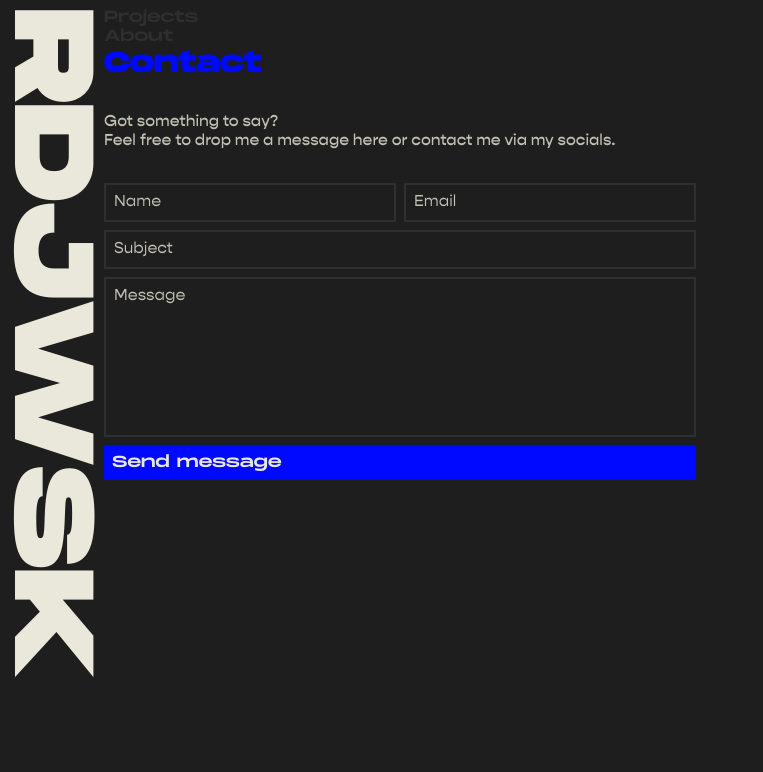
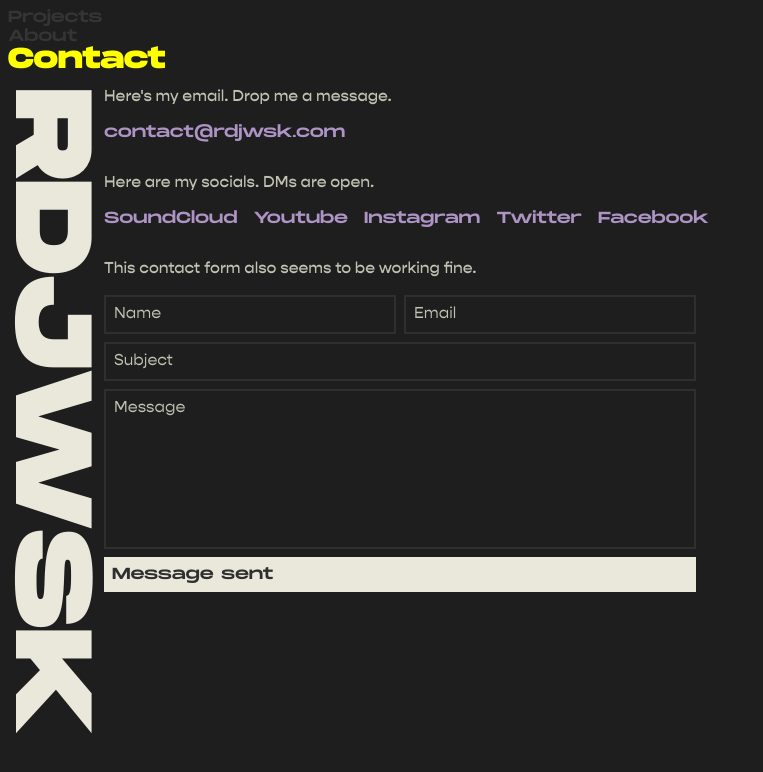
Before and after one commit to blksnk/rdjwsk-portfolio, a React (Create React App) app: page /contact in a window 1280 px wide. Shown: the top 772 px of the page, without its empty margins (0-763 px from the left). Built offline with nearby package versions, Linux system fonts and the light colour scheme.

Commit message:
:construction: some architectural changes, wip

```diff
--- a/src/App.js
+++ b/src/App.js
@@ -1,19 +1,25 @@
 import React from 'react'
-import { Switch, Route } from 'react-router-dom'
+import { Switch, Route, withRouter } from 'react-router-dom'
 
 import SideNav from './components/SideNav.js'
 
 import Projects from './views/Projects.js'
 import About from './views/About.js'
 import Contact from './views/Contact.js'
+import { TopNav } from './components/Nav.js'
 
-function App() {
-  return (
-    <main className="App">
-      <SideNav/>
-      <Router/>
-    </main>
-  );
+
+const App = ({ history }) => (
+  <main className="App">
+    <SideNav/>
+    <Router/>
+    <TopNavWrapper history={history}/>
+  </main>
+)
+
+const TopNavWrapper = ({ history }) => {
+  const current = history.location.pathname.split('/')[1]
+  return <TopNav current={current}/>
 }
 
 const Router = () => (
@@ -32,4 +38,4 @@ const HomeRedirect = ({ history }) => {
   return null
 }
 
-export default App
+export default withRouter(App)
--- a/src/components/SideNav.js
+++ b/src/components/SideNav.js
@@ -1,8 +1,6 @@
 import React from 'react'
-import { NavLink } from 'react-router-dom'
 import ChangeColor from './ChangeColor.js'
 import g from './global.module.css'
-
 
 const SideNav = () => {
   const [ easter, setEaster ] = React.useState(0)
@@ -26,4 +24,6 @@ const Title = ({ setEaster, easter }) => {
   </h1>
 )}
 
+
+
 export default SideNav
--- a/src/components/global.module.css
+++ b/src/components/global.module.css
@@ -1,16 +1,20 @@
 .sideNav {
+  grid-column: 1 / 2;
+  grid-row: 2 / 3;
   height: 100%;
-  grid-column: 1 / 2;
-  padding-right: 1rem;
+  min-width: inherit;
 }
 
 .topNavWrapper {
+  grid-column: 1 / 4;
+  grid-row: 1 / 2;
   display: flex;
+  height: 5rem;
   flex-direction: column;
   justify-content: flex-start;
   align-items: flex-start;
-  flex-wrap: wrap;
-  margin-bottom: 2rem;
+  background-image: linear-gradient(to bottom, var(--dark-grey), transparent);
+  z-index: 10;
 }
 
 .topNavWrapper > * {
@@ -21,16 +25,26 @@
   color: var(--primary);
 }
 
+.topNavWrapper > .pageTitle:hover {
+  /* letter-spacing: .3rem; */
+}
+
+.topNavWrapper > .navLink:hover {
+  letter-spacing: .2rem;
+}
+
 .title {
   font-family: 'Monument';
   font-weight: bold;
-  font-size: 14vh;
+  font-size: 13.5vh;
+  color: var(--off-white);
   text-decoration: none;
-  color: var(--off-white);
+  text-align: left;
+  vertical-align: top;
   text-orientation: mixed;
   writing-mode: vertical-lr;
   line-height: 10vh;
-
+  transition-duration: .3s;
 }
 
 .titleLetter {
@@ -39,6 +53,9 @@
 
 .titleLetter:hover {
   color: var(--primary);
+  animation-name: spincursor;
+  animation-duration: .5s;
+  animation-iteration-count: infinite;
 }
 
 .nav {
@@ -55,10 +72,10 @@
 .navLink {
   font-family: 'Monument';
   font-weight: normal;
-  color: var(--grey);
+  color: var(--medium-grey);
   text-decoration: none;
   font-size: 1rem;
-  transition: .3s color;
+  transition-duration: .6s;
   display: inline-block;
 }
 
@@ -71,6 +88,7 @@
   font-family: 'Monument';
   font-weight: bold;
   font-size: 1.8rem;
+  line-height: 1.8rem;
   transition-duration: .6s;
 }
 
@@ -80,18 +98,15 @@
   font-size: 1rem;
 }
 
-.pageTitle:hover {
-  letter-spacing: .3rem;
-}
-
 .pickerWrapper {
   position: fixed;
   bottom: .5rem;
-  right: .5rem;
+  right: 1rem;
   display: flex;
   flex-direction: column;
   justify-content: flex-end;
   align-items: flex-end;
+  z-index: 5;
 }
 
 .showPicker {
@@ -111,3 +126,42 @@
 .showPicker:hover {
   color: var(--primary);
 }
+
+.scrollIndicator {
+  position: fixed;
+  bottom: .5rem;
+  left: 1rem;
+  z-index: 30;
+}
+
+
+
+@keyframes spincursor {
+  0% {
+    cursor: nwse-resize;
+  }
+
+  25% {
+    cursor: ns-resize;
+  }
+
+  50% {
+    cursor: nesw-resize;
+  }
+
+  75% {
+    cursor: ew-resize;
+  }
+
+  100% {
+    cursor: nwse-resize;
+  }
+}
+
+/* iphone 5 */
+@media screen and (width: 320px) {
+  .title {
+    font-size: 80px;
+    line-height: auto;
+  }
+}
--- a/src/stylsheets/root.css
+++ b/src/stylsheets/root.css
@@ -3,10 +3,12 @@
   --off-white: #eae8db;
   --light-grey: #C2C1B4;
   --grey: #2F2F2F;
+  --medium-grey: #353535;
   --dark-grey: #1E1E1E;
   --black: #000;
-  --primary: #0009FF;
-  --secondary: #002EFF;
+  --primary: #FFFF00;
+  --secondary: #AE94C5;
+  --third: #0009FF;
 }
 
 * {
@@ -42,17 +44,19 @@ main {
   width: 100vw;
   overflow: hidden;
   display: grid;
-  grid-template-columns: max-content 1fr;
-
+  grid-template-columns: min-content min-content 1fr;
+  grid-template-rows: min-content 1fr;
+  grid-column-gap: 1rem;
 }
 
 section {
-  grid-column: 2 / 8;
+  grid-column: 2 / 4;
+  grid-row: 1 / 3;
   height: 100%;
   overflow-y: auto;
   overflow-x: hidden;
-  padding-bottom: 4rem;
-  /* flex: 1; */
+  padding: 5rem 0;
+  position: relative;
 }
 
 .active {
@@ -64,3 +68,7 @@ section {
     background-color: var(--primary);
   }
 }
+
+::-webkit-scrollbar {
+  display: none;
+}
--- a/src/views/About.js
+++ b/src/views/About.js
@@ -1,14 +1,12 @@
 import React from 'react'
-import { NavLink } from 'react-router-dom'
 import { PageTitle, Text } from '../components/Text.js'
-import { TopNav } from '../components/Nav.js'
 import s from './About.module.css'
 import g from '../components/global.module.css'
 
 const About = () => (
   <section>
-    <TopNav current='about'/>
 
+    <Text>Sunt in duis do nulla commodo pariatur voluptate dolor officia labore in eu dolore cupidatat non consectetur ut sunt aliquip id sint tempor adipisicing anim in ad magna incididunt minim eu ut sed eu cupidatat eu incididunt ut enim do aliquip laboris ut et elit velit occaecat reprehenderit reprehenderit elit ut et duis tempor ea cillum nulla proident ea ut qui nostrud dolor laborum dolor et occaecat quis dolor tempor ullamco ut quis fugiat commodo sunt ad sint proident elit mollit laboris ut veniam excepteur aliquip veniam voluptate sint in tempor dolor duis elit cupidatat magna in sint commodo ea fugiat nostrud id id laboris sint dolor ut labore adipisicing consequat quis ad cillum sed exercitation deserunt nulla tempor id nulla in consectetur nisi labore laboris non enim ut id aliquip pariatur ad non nulla ad aute irure in adipisicing non sed minim eiusmod dolore do irure occaecat ad aute irure ex cupidatat cupidatat commodo reprehenderit officia tempor exercitation minim veniam dolor nisi esse sit excepteur qui consectetur aliquip non nisi excepteur ad eu consequat ad excepteur excepteur quis reprehenderit qui elit est exercitation officia dolor labore laboris dolore tempor.</Text>
     <Text>Sunt in duis do nulla commodo pariatur voluptate dolor officia labore in eu dolore cupidatat non consectetur ut sunt aliquip id sint tempor adipisicing anim in ad magna incididunt minim eu ut sed eu cupidatat eu incididunt ut enim do aliquip laboris ut et elit velit occaecat reprehenderit reprehenderit elit ut et duis tempor ea cillum nulla proident ea ut qui nostrud dolor laborum dolor et occaecat quis dolor tempor ullamco ut quis fugiat commodo sunt ad sint proident elit mollit laboris ut veniam excepteur aliquip veniam voluptate sint in tempor dolor duis elit cupidatat magna in sint commodo ea fugiat nostrud id id laboris sint dolor ut labore adipisicing consequat quis ad cillum sed exercitation deserunt nulla tempor id nulla in consectetur nisi labore laboris non enim ut id aliquip pariatur ad non nulla ad aute irure in adipisicing non sed minim eiusmod dolore do irure occaecat ad aute irure ex cupidatat cupidatat commodo reprehenderit officia tempor exercitation minim veniam dolor nisi esse sit excepteur qui consectetur aliquip non nisi excepteur ad eu consequat ad excepteur excepteur quis reprehenderit qui elit est exercitation officia dolor labore laboris dolore tempor.</Text>
   </section>
 )
--- a/src/views/Contact.js
+++ b/src/views/Contact.js
@@ -1,27 +1,29 @@
 import React from 'react'
 import { Text } from '../components/Text.js'
-import { TopNav } from '../components/Nav.js'
-
 import s from './Contact.module.css'
 
 const Contact = () => {
   return (
     <section>
-      <TopNav current='contact'/>
+      <Text>Here's my email. Drop me a message.</Text>
+      <Email/>
 
-      <Text>Got something to say?</Text>
-      <Text>Feel free to drop me a message here or contact me via my socials.</Text>
-      {/*<Socials/>*/}
+      <Text>Here are my socials. DMs are open.</Text>
+      <Socials/>
+
+      <Text>This contact form also seems to be working fine.</Text>
       <Form/>
     </section>
   )
 }
 
-const initForm = {
-  name: '',
-  email: '',
-  subject: '',
-  message: '',
+const Email = () => {
+  const email = 'contact@rdjwsk.com'
+  return (
+    <a className={`${s.socialLink} ${s.email}`} rel='noopener noreferer' href={`mailto:${email}`}>
+      {email}
+    </a>
+  )
 }
 
 const Socials = () => (
@@ -34,18 +36,29 @@ const Socials = () => (
   </div>
 )
 
-const submitForm = async (e, state) => {
-  console.log(state)
+const initForm = {
+  name: '',
+  email: '',
+  subject: '',
+  message: '',
 }
 
 const Form = () => {
   const [ state, setState ] = React.useState(initForm)
+  const [ sent, setSent ] = React.useState(true)
   const changeState = (f, v) => setState({
     ...state,
     [f]: v
   })
+  const sendOnce = e => {
+    if(!sent) {
+      submitForm(e, state, setSent)
+    } else {
+      console.log('message already sent')
+    }
+  }
   return (
-    <form onSubmit={e => submitForm(e, state)} className={s.form}>
+    <form onSubmit={e => sendOnce(e)} className={s.form}>
       <div className={s.formRow}>
         <Input
           changeState={changeState}
@@ -54,6 +67,7 @@ const Form = () => {
           placeholder='Name'
           required
         />
+
         <Input
           changeState={changeState}
           name='email'
@@ -62,6 +76,7 @@ const Form = () => {
           required
         />
       </div>
+
       <Input
         changeState={changeState}
         name='subject'
@@ -69,7 +84,6 @@ const Form = () => {
         placeholder='Subject'
         required
       />
-
       <textarea
         className={s.message}
         name="message"
@@ -78,8 +92,8 @@ const Form = () => {
         required
       ></textarea>
 
-      <button className={s.submit}>
-        Send message
+      <button className={`${s.submit} ${sent ? s.sent : ''}`}>
+        {sent ? 'Message sent' : 'Send message'}
       </button>
     </form>
   )
@@ -95,4 +109,8 @@ const Input = ({ changeState, ...props }) => {
   )
 }
 
+const submitForm = async (e, state, setSent) => {
+  console.log(state)
+}
+
 export default Contact
--- a/src/views/Contact.module.css
+++ b/src/views/Contact.module.css
@@ -2,7 +2,7 @@
   display: flex;
   flex-direction: column;
   justify-content: flex-start;
-  margin: 1.75rem -.25rem -.25rem -.25rem;
+  margin: .75rem -.25rem -.25rem -.25rem;
   max-width: 600px;
 }
 
@@ -49,18 +49,56 @@
   background-color: var(--primary);
   border: none;
   padding: .5rem;
+  color: var(--grey);
   font-family: 'Monument';
   font-weight: normal;
   font-size: 1rem;
   text-align: left;
-  transition-duration: .3s;
+  transition-duration: .6s;
 }
 
 .submit:hover {
-  letter-spacing: .2rem;
+  letter-spacing: .15rem;
   padding-left: 2rem;
 }
 
 .submit h1 {
   margin: 0 !important;
 }
+
+.sent {
+  background-color: var(--off-white);
+}
+
+.sent:hover {
+  letter-spacing: unset;
+  padding-left: .5rem;
+}
+
+.socials {
+  display: flex;
+  justify-content: flex-start;
+  margin: 1rem 4rem 2rem 0;
+  flex-wrap: wrap;
+  align-items: baseline;
+  align-content: flex-start;
+}
+
+.socialLink {
+  font-family: 'Monument';
+  font-weight: normal;
+  text-decoration: none;
+  color: var(--secondary);
+  margin-right: 1rem;
+  transition-duration: .3s;
+}
+
+.socialLink:hover {
+  text-decoration: underline;
+  color: var(--primary);
+}
+
+.email {
+  margin: 1rem 0 2rem 0;
+  display: inline-block;
+}
--- a/src/views/Projects.js
+++ b/src/views/Projects.js
@@ -1,13 +1,12 @@
 import React from 'react'
 import s from './Projects.module.css'
 
-import { TopNav } from '../components/Nav.js'
-import { PageTitle } from '../components/Text.js'
+import { Text } from '../components/Text.js'
 
 const Projects = () => {
   return (
     <section>
-      <TopNav current='projects'/>
+
     </section>
   )
 }
```
Also changed, not shown: src/assets/icons/long_arrow.svg (added), src/assets/icons/short_arrow.svg (added), src/helpers/detectMobileKeyboard.js (added). Lines whose indentation alone changed are shown as unchanged.
